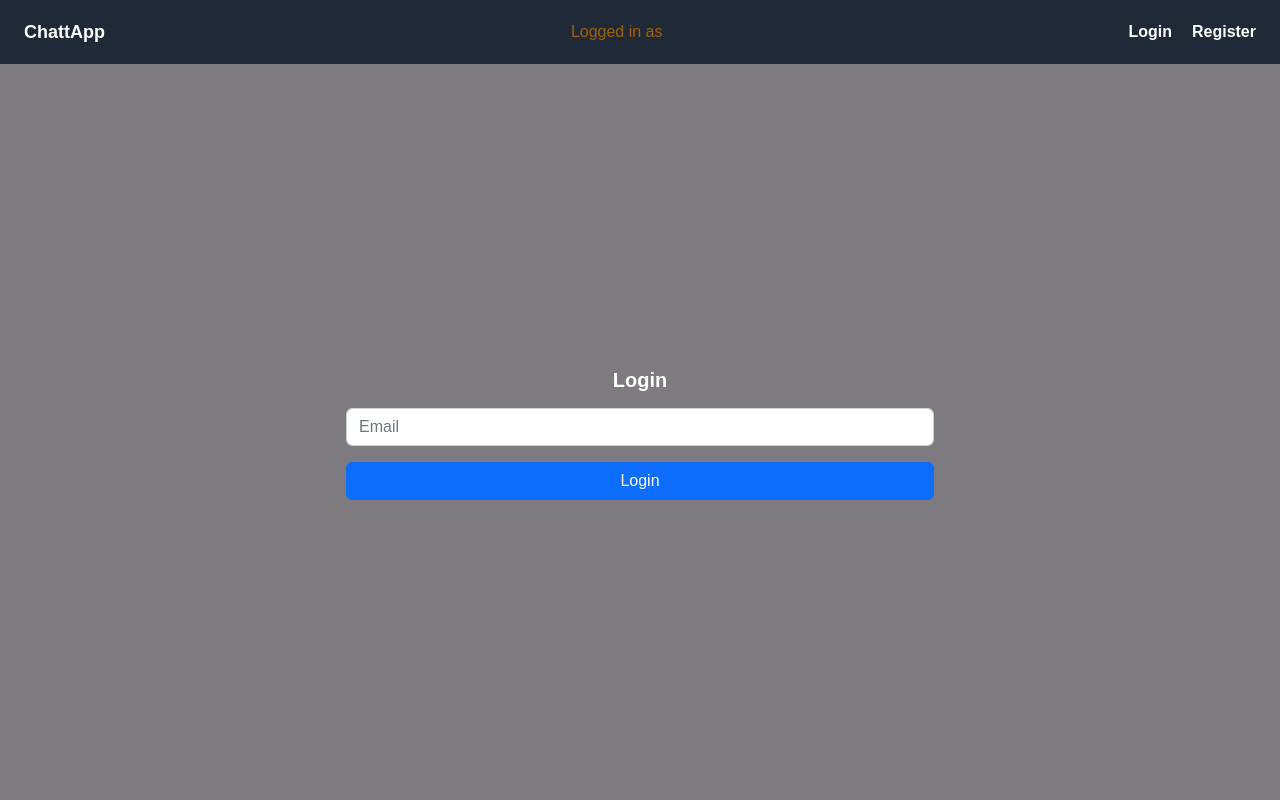
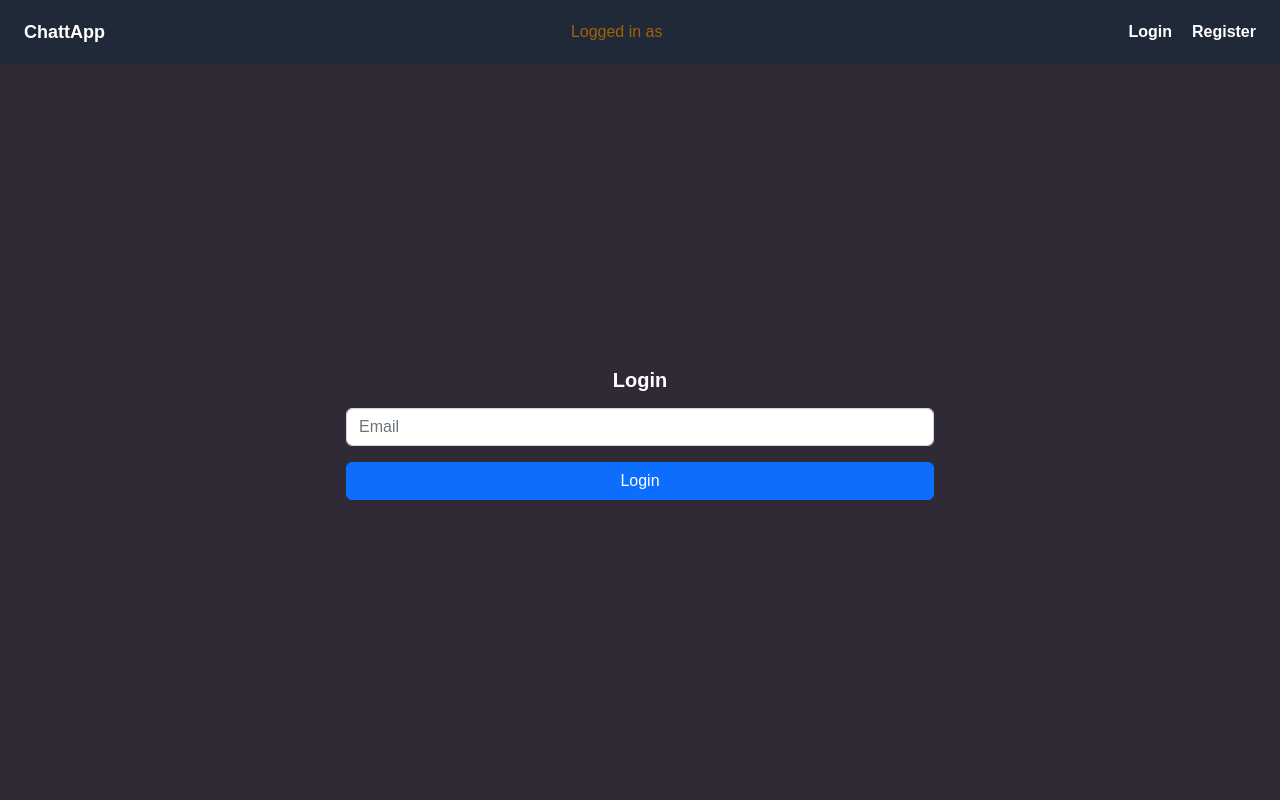
Before and after one commit to Taufiqul7756/Real-time-chat-app, a React (Vite) app in the folder client/: page / in a window 1280 px wide. Shown: the top 800 px of the page. Built offline with nearby package versions, Linux system fonts and the light colour scheme.

Commit message:
color changed

```diff
--- a/client/src/index.css
+++ b/client/src/index.css
@@ -6,6 +6,6 @@
 
 body {
   font-family: "Nunito", sans-serif;
-  background: rgb(125, 122, 128);
+  background: rgb(48, 42, 55);
   color: white;
 }
```
